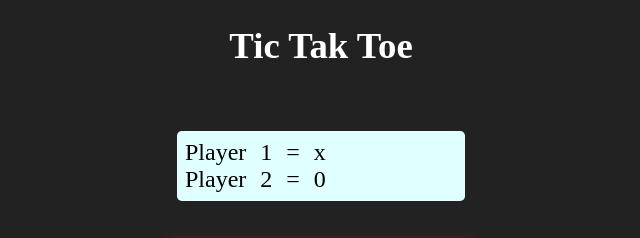
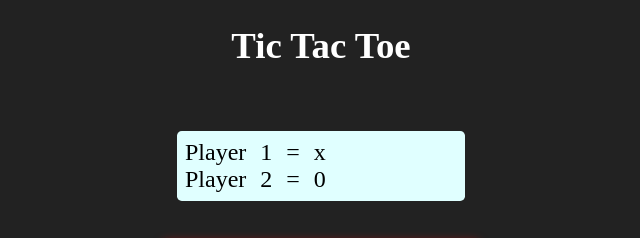
Before and after one commit to MdKaramatAli/Tic_Tac_Toe, a plain HTML site: page index.html in a window 1280 px wide. Shown: the top 238 px of the page, 319-959 px from the left. Drawn offline with Linux system fonts and the light colour scheme.

Commit message:
Update index.html

```diff
--- a/index.html
+++ b/index.html
@@ -7,7 +7,7 @@
     <title>Tic _toe Game</title>
 </head>
 <body>
-    <h3 class = "heading">Tic Tak Toe </h3>
+    <h3 class = "heading">Tic Tac Toe </h3>
     <div class="info"> Player 1 = x <br>Player 2 = 0  </div>
     <div class="game_container">
         <button class="box"></button>
```
